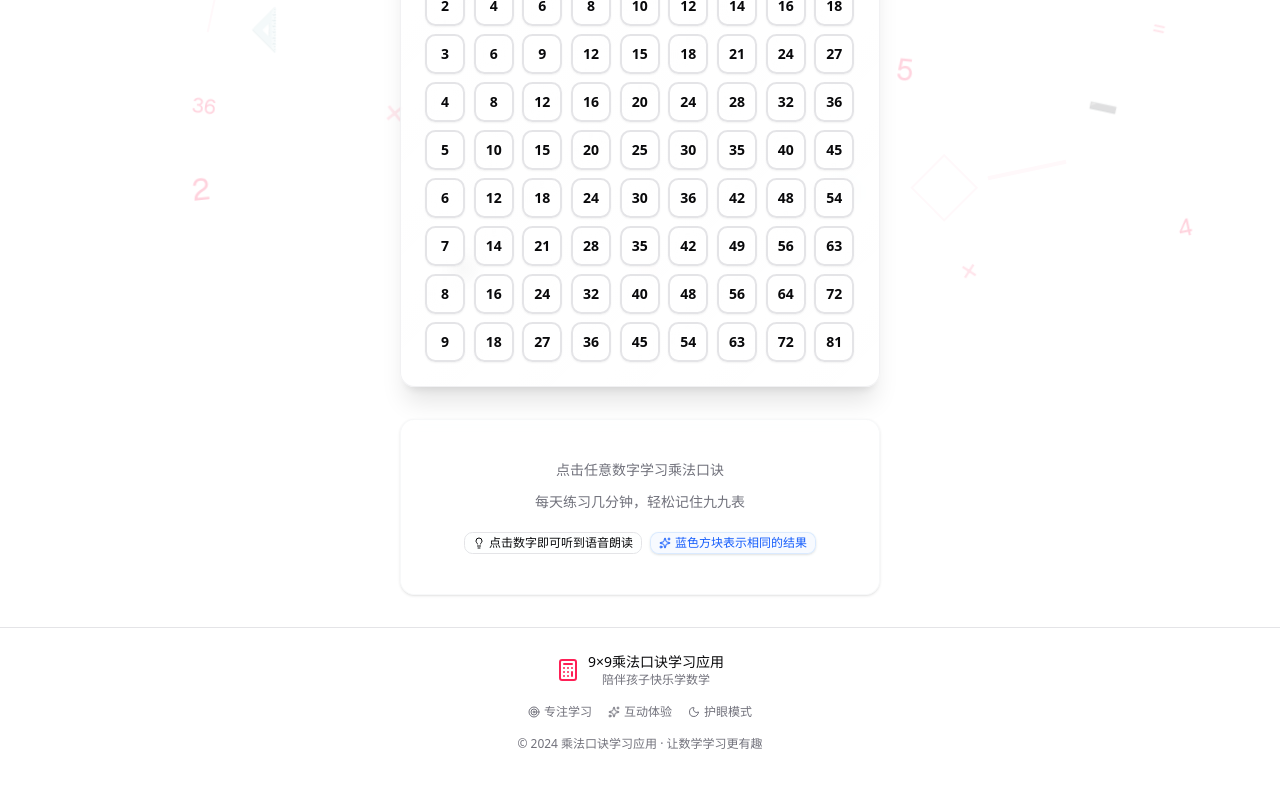
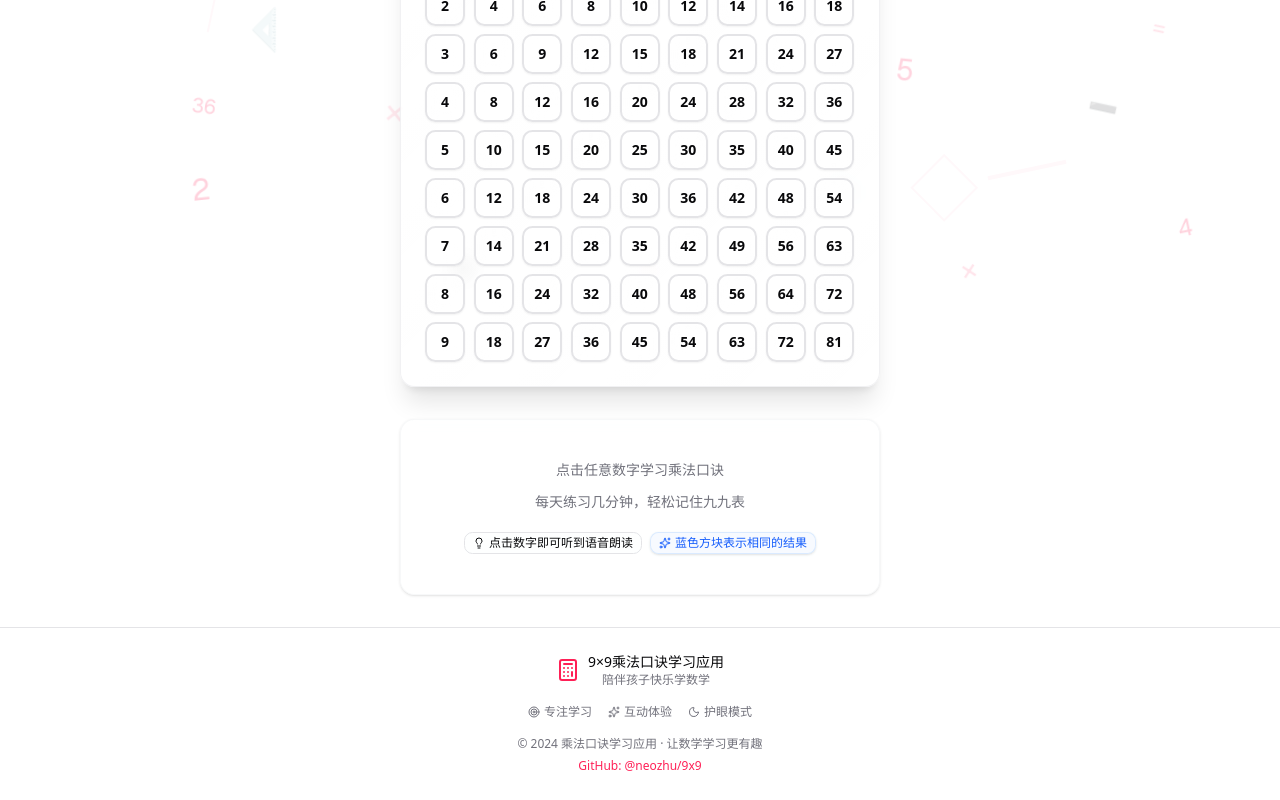
Before and after one commit to neozhu/9x9, a Next.js app: page / in a window 1280 px wide. Shown: the part 428-1228 px from the top of the page. Before the commit the page ends 1204 px from the top, so only its background shows below. Built offline with nearby package versions, Linux system fonts and the light colour scheme.

Commit message:
Update footer.tsx

```diff
--- a/app/footer.tsx
+++ b/app/footer.tsx
@@ -39,6 +39,14 @@ export function Footer() {
             <p className="text-xs text-muted-foreground">
               {t('footer.copyright')}
             </p>
+            <a
+              href="https://github.com/neozhu/9x9"
+              target="_blank"
+              rel="noopener noreferrer"
+              className="inline-block mt-1 text-xs text-primary hover:underline transition-colors"
+            >
+              GitHub: @neozhu/9x9
+            </a>
           </div>
         </div>
       </div>
```
